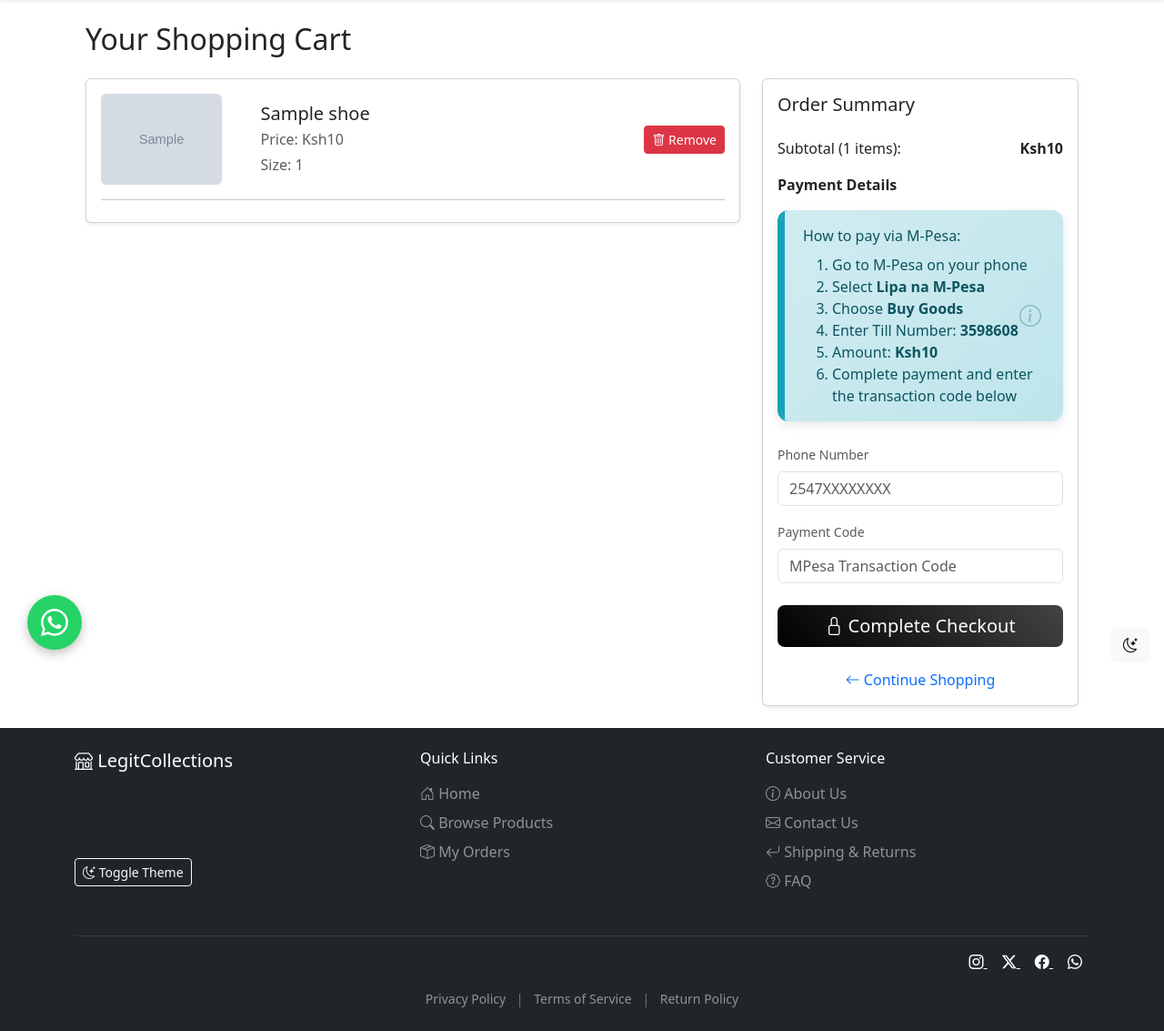
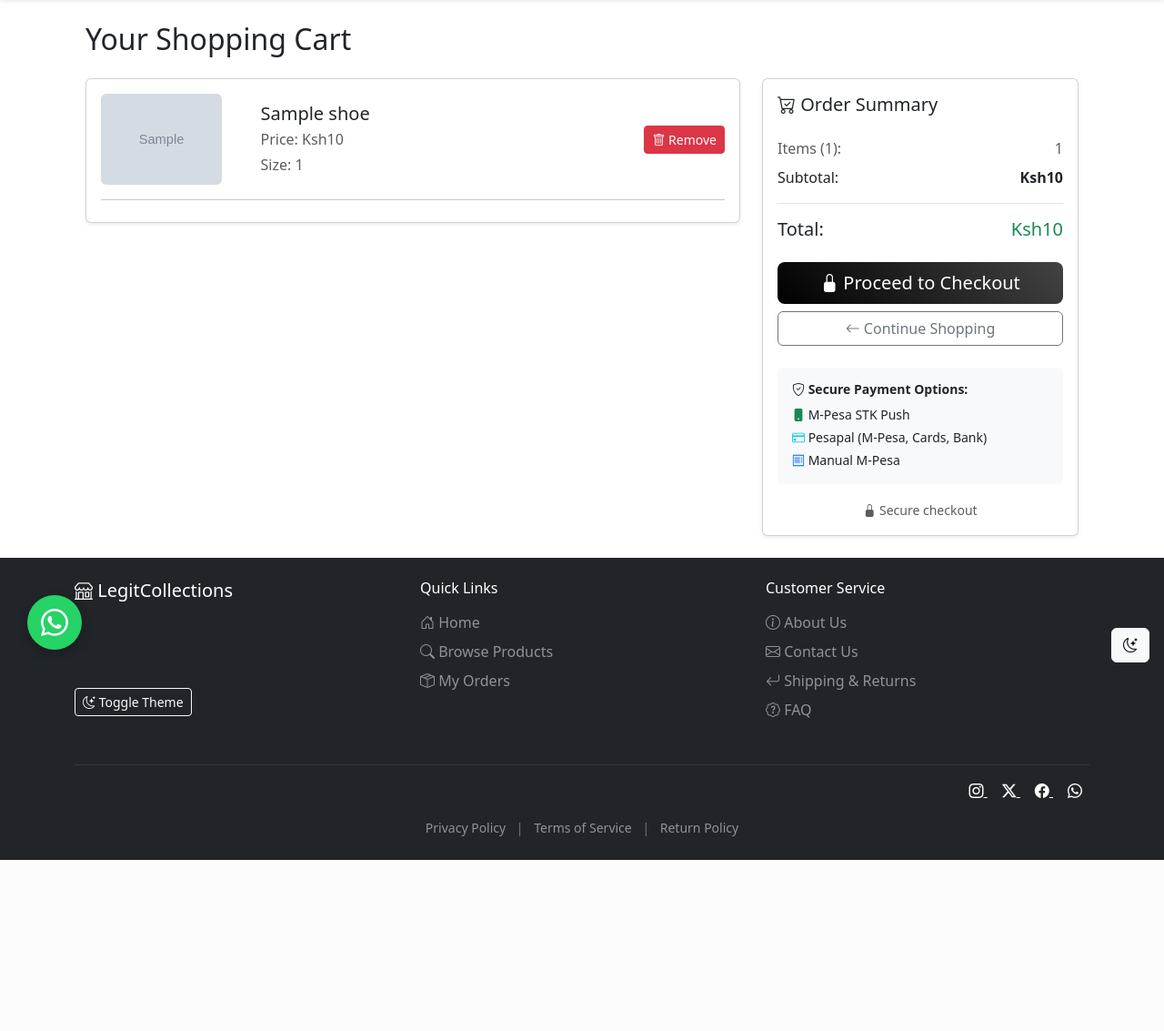
Before and after one commit to kimthedrew/legit-collections, a Flask app: template templates/cart.html in a window 1280 px wide. Shown: the part 56-1189 px from the top of the page at 91% size. After the commit the page ends 1001 px from the top, so only its background shows below. Run offline with Flask 3, Linux system fonts and the light colour scheme; tables that the repository leaves empty hold one stand-in row (values such as "Sample post"); the template is opened without the code that fills it: values that come from a table or form of the project are taken from there, most other values are stand-ins (such as "Sample title", 1, 10 or a date in 2020); grey boxes marked "Sample" are stand-in pictures; parts of the project's set-up code (start-up, migrations or seed data) failed here and were passed over; some libraries are stand-ins or nearby versions.

Commit message:
Simplify cart page - remove payment form, add proceed to checkout button

```diff
--- a/templates/cart.html
+++ b/templates/cart.html
@@ -60,73 +60,63 @@
 
                     <!-- Checkout Summary -->
                     <div class="col-md-4">
-                        <div class="card shadow-sm">
+                        <div class="card shadow-sm sticky-top" style="top: 20px;">
                             <div class="card-body">
-                                <h5 class="card-title mb-4">Order Summary</h5>
+                                <h5 class="card-title mb-4">
+                                    <i class="bi bi-cart-check"></i> Order Summary
+                                </h5>
 
-                                <div class="d-flex justify-content-between mb-3">
-                                    <span>Subtotal ({{ cart|length }} items):</span>
+                                <!-- Items Count -->
+                                <div class="d-flex justify-content-between mb-2 text-muted">
+                                    <span>Items ({{ cart|length }}):</span>
+                                    <span>{{ cart|length }}</span>
+                                </div>
+
+                                <!-- Subtotal -->
+                                <div class="d-flex justify-content-between mb-3 pb-3 border-bottom">
+                                    <span>Subtotal:</span>
                                     <span class="fw-bold">Ksh{{ total|round(2) }}</span>
                                 </div>
 
-                                <!-- Checkout Form -->
-                                <form method="POST" action="{{ url_for('checkout') }}" id="checkout-form">
-                                    {{ form.hidden_tag() }}
+                                <!-- Total -->
+                                <div class="d-flex justify-content-between mb-4">
+                                    <span class="h5 mb-0">Total:</span>
+                                    <span class="h5 mb-0 text-success">Ksh{{ total|round(2) }}</span>
+                                </div>
 
-                                    <div class="mb-4">
-                                        <label class="form-label fw-bold">Payment Details</label>
-
-                                        <div class="alert alert-info mt-2">
-                                            <p class="mb-2">How to pay via M-Pesa:</p>
-                                            <ol class="mb-0">
-                                                <li>Go to M-Pesa on your phone</li>
-                                                <li>Select <strong>Lipa na M-Pesa</strong></li>
-                                                <li>Choose <strong>Buy Goods</strong></li>
-                                                <li>Enter Till Number: <strong>3598608</strong></li>
-                                                <li>Amount: <strong>Ksh{{ total|round(2) }}</strong></li>
-                                                <li>Complete payment and enter the transaction code below</li>
-                                            </ol>
-                                        </div>
-
-                                        <div class="mb-3">
-                                            {{ form.phone_number.label(class="form-label small text-muted") }}
-                                            {{ form.phone_number(class="form-control" + (' is-invalid' if form.phone_number.errors else ''),
-                                                placeholder="2547XXXXXXXX") }}
-                                            {% if form.phone_number.errors %}
-                                                <div class="invalid-feedback">
-                                                    {% for error in form.phone_number.errors %}
-                                                        {{ error }}
-                                                    {% endfor %}
-                                                </div>
-                                            {% endif %}
-                                        </div>
-
-                                        <div class="mb-3">
-                                            {{ form.payment_code.label(class="form-label small text-muted") }}
-                                            {{ form.payment_code(class="form-control" + (' is-invalid' if form.payment_code.errors else ''),
-                                                placeholder="MPesa Transaction Code") }}
-                                            {% if form.payment_code.errors %}
-                                                <div class="invalid-feedback">
-                                                    {% for error in form.payment_code.errors %}
-                                                        {{ error }}
-                                                    {% endfor %}
-                                                </div>
-                                            {% endif %}
-                                        </div>
-                                    </div>
-
-                                    <div class="d-grid">
-                                        <button type="submit" class="btn btn-primary btn-lg">
-                                            <i class="bi bi-lock"></i> Complete Checkout
-                                            <span class="spinner-border spinner-border-sm d-none" role="status"></span>
-                                        </button>
-                                    </div>
-                                </form>
-
-                                <div class="text-center mt-4">
-                                    <a href="{{ url_for('index') }}" class="text-decoration-none">
+                                <!-- Proceed to Checkout Button -->
+                                <div class="d-grid gap-2">
+                                    <a href="{{ url_for('checkout') }}" class="btn btn-primary btn-lg">
+                                        <i class="bi bi-lock-fill"></i> Proceed to Checkout
+                                    </a>
+                                    <a href="{{ url_for('index') }}" class="btn btn-outline-secondary">
                                         <i class="bi bi-arrow-left"></i> Continue Shopping
                                     </a>
+                                </div>
+
+                                <!-- Payment Methods Info -->
+                                <div class="mt-4 p-3 bg-light rounded">
+                                    <h6 class="small fw-bold mb-2">
+                                        <i class="bi bi-shield-check"></i> Secure Payment Options:
+                                    </h6>
+                                    <ul class="list-unstyled small mb-0">
+                                        <li class="mb-1">
+                                            <i class="bi bi-phone-fill text-success"></i> M-Pesa STK Push
+                                        </li>
+                                        <li class="mb-1">
+                                            <i class="bi bi-credit-card text-info"></i> Pesapal (M-Pesa, Cards, Bank)
+                                        </li>
+                                        <li>
+                                            <i class="bi bi-receipt text-primary"></i> Manual M-Pesa
+                                        </li>
+                                    </ul>
+                                </div>
+
+                                <!-- Trust Badges -->
+                                <div class="text-center mt-3">
+                                    <small class="text-muted">
+                                        <i class="bi bi-lock-fill"></i> Secure checkout
+                                    </small>
                                 </div>
                             </div>
                         </div>
@@ -136,17 +126,4 @@
         </div>
     </div>
 </div>
-
-<script>
-    document.addEventListener('DOMContentLoaded', function() {
-        const checkoutForm = document.getElementById('checkout-form');
-        const submitButton = checkoutForm.querySelector('button[type="submit"]');
-        const spinner = submitButton.querySelector('.spinner-border');
-
-        checkoutForm.addEventListener('submit', function() {
-            submitButton.disabled = true;
-            spinner.classList.remove('d-none');
-        });
-    });
-</script>
 {% endblock %}
```
